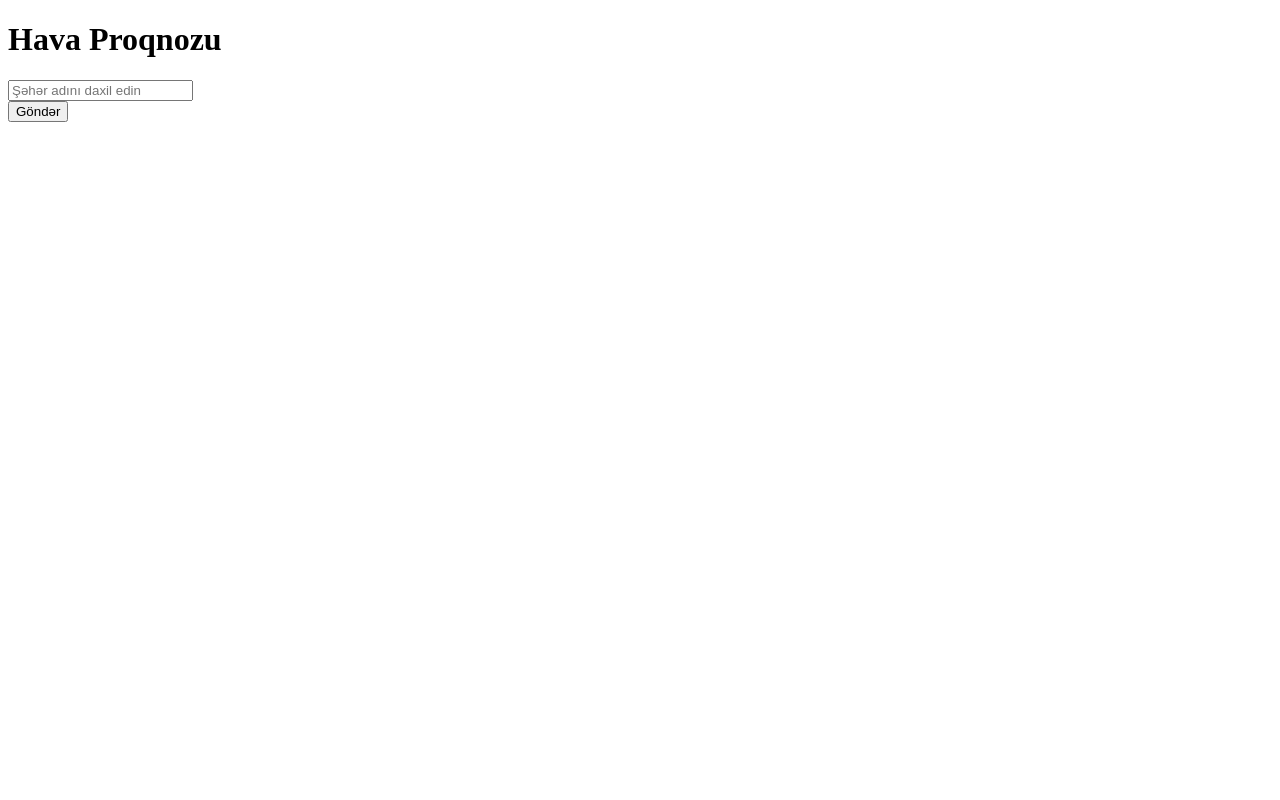
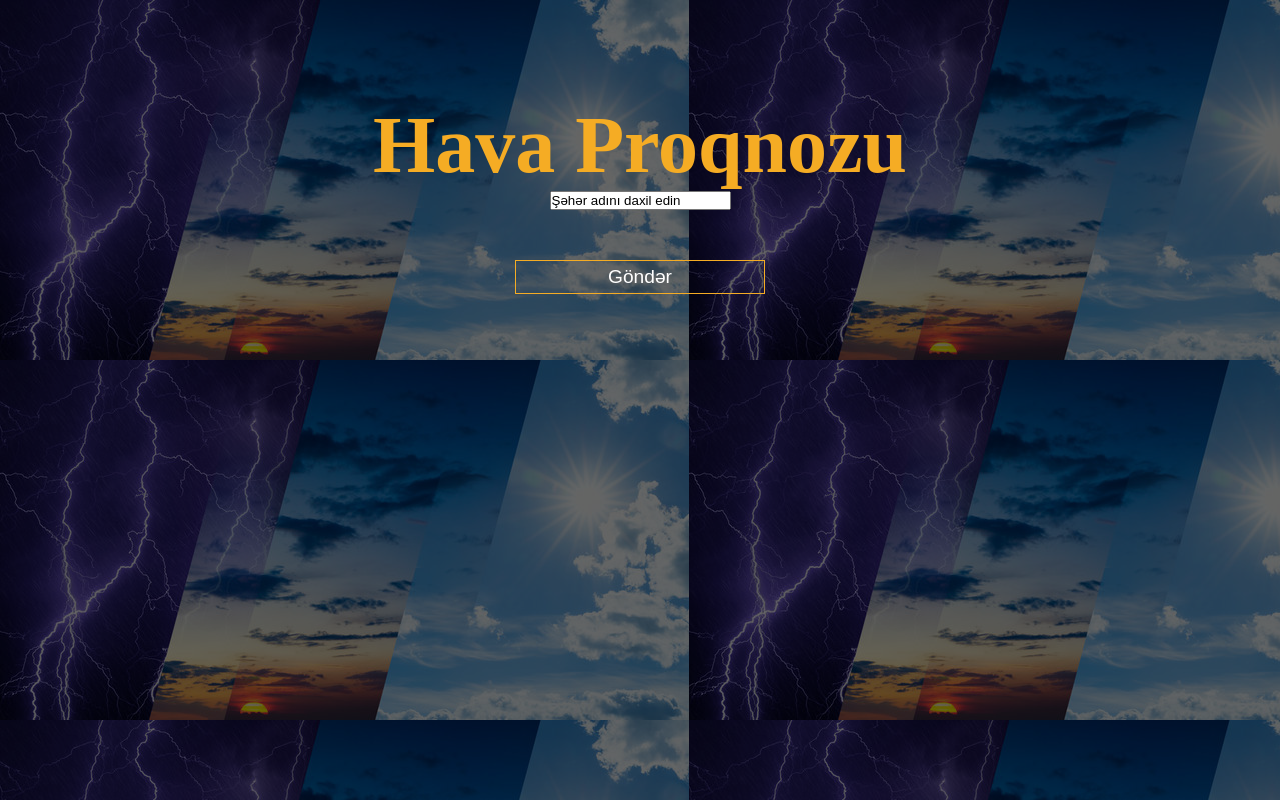
Before and after one commit to QulamSamadli/Weather, a React (Vite) app: page / in a window 1280 px wide. Built offline with nearby package versions, Linux system fonts and the light colour scheme.

Commit message:
completed css

```diff
--- a/src/App.jsx
+++ b/src/App.jsx
@@ -1,6 +1,7 @@
 import { useState } from "react";
 import Form from "./Components/Form";
 import Info from "./Components/Info";
+import './components/style.css'
 
 function App() {
   const [info,setInfo] = useState([])
--- a/src/Components/Form/index.jsx
+++ b/src/Components/Form/index.jsx
@@ -21,6 +21,7 @@ setState(true)
       >
         <div className="form">
           <input
+          value={city}
             onChange={(e) => setCity(e.target.value)}
             type="text"
             placeholder="Şəhər adını daxil edin"
--- a/src/Components/Info/index.jsx
+++ b/src/Components/Info/index.jsx
@@ -7,18 +7,16 @@ const info = ({ info,state }) => {
      {
     state ?  <div className="info">
     <p id="city"><br />
-    Şəhər,ölkə-
-      {info.name}-{info.sys.country}</p>
+    Şəhər, ölkə: {info.name}, {info.sys.country}</p>
     <div className="temp">
-      <p id="istilik">İstilik-
-       {info.main.temp} <WiSunset className="fa-c" />
-      </p>
+      <p id="istilik">İstilik:
+       {info.main.temp}
+      </p><WiSunset className="fa-c" />
     </div>
-    <p id="havaProqnozu">Hava-{info.weather[0].description}</p>
+    <p id="havaProqnozu">Hava: {info.weather[0].description}</p>
     <div className="hissEdilen">
-      <p id="hissEdilen">Hiss edilən-
-      {info.main.feels_like}<WiSunset className="fa-c" />
-      </p>
+      <p id="hissEdilen">Hiss edilən: {info.main.feels_like}
+      </p><WiSunset className="fa-c" />
     </div>
   </div> :null
    }
--- /dev/null
+++ b/src/Components/style.css
@@ -0,0 +1,116 @@
+* {
+    margin: 0;
+    padding: 0;
+    box-sizing: border-box;
+}
+
+body {
+    background:linear-gradient(rgb(0 0 0 / 60%) 0 0),  url(../assets/weather.jpg);
+
+}
+
+h1 {
+    margin-top: 100px;
+    text-align: center;
+    font-size: 5rem;
+    color: rgb(245, 172, 36);
+}
+
+.form {
+    display: flex;
+    justify-content: center;
+
+}
+
+.btnDiv {
+    display: flex;
+    justify-content: center;
+    margin: 50px 0;
+}
+
+.btn {
+    width: 250px;
+    font-size: 1.2rem;
+    padding: 5px;
+    border: 1px solid rgb(245, 172, 36);
+    color: white;
+    background: none;
+    cursor: pointer;
+    transition: background-color .5s;
+}
+
+.btn:hover {
+    background-color: rgb(245, 172, 36);
+}
+
+.btn:active {
+    transform: scale(1.1);
+}
+
+::placeholder {
+    color: black;
+
+}
+
+.inputText {
+    margin-top: 10px;
+    width: 600px;
+    border: none;
+    outline: none;
+    padding: 10px;
+    text-align: center;
+    color: black;
+    background-color: rgba(240, 248, 255, 0);
+    font-size: 1.4rem;
+    border-bottom: 3px solid rgb(245, 172, 36);
+
+}
+
+.info {
+    margin: 20px;
+    font-size: 1.5rem;
+    font-weight: bold;
+    color: whitesmoke;
+    text-align: center;
+}
+
+.info p {
+    margin-top: 20px;
+}
+
+.temp {
+    margin-top: 20px;
+    display: flex;
+    justify-content: center;
+}
+
+.temp .fa-circle {
+    font-size: 22px;
+    transform: translate(10px, 25px);
+
+}
+
+.temp .fa-c {
+    transform: translate(10px, 25px);
+    font-size: 4rem;
+}
+
+#istilik {
+
+    font-size: 4rem;
+}
+
+.hissEdilen {
+    display: flex;
+    justify-content: center;
+}
+
+.hissEdilen .fa-c {
+    font-size: 2rem;
+    transform: translate(10px, 16px);
+}
+
+.hissEdilen .fa-circle {
+    font-size: 1rem;
+    transform: translate(10px, 20px);
+}
```
Also changed, not shown: src/assets/weather.jpg (added).
